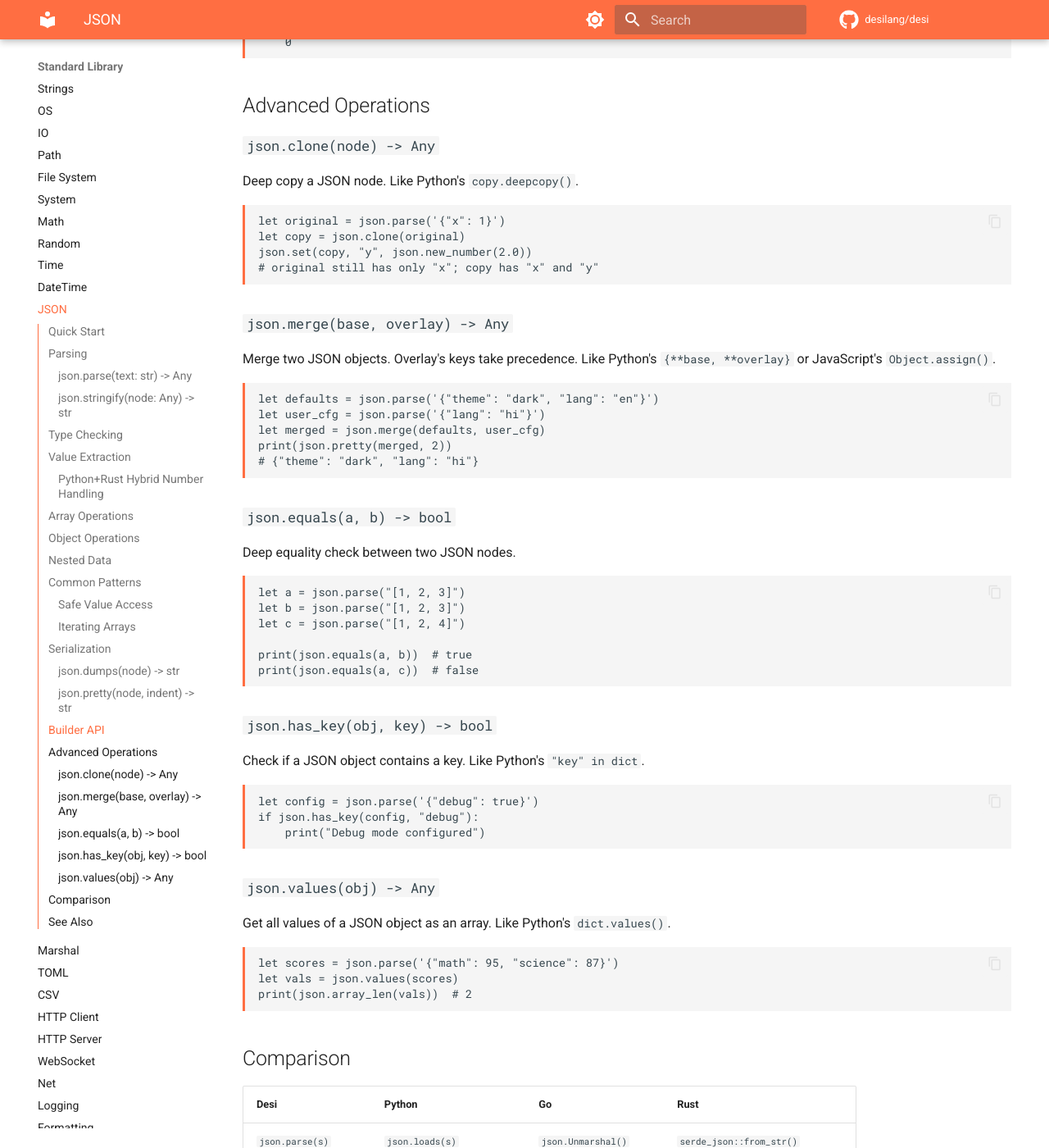
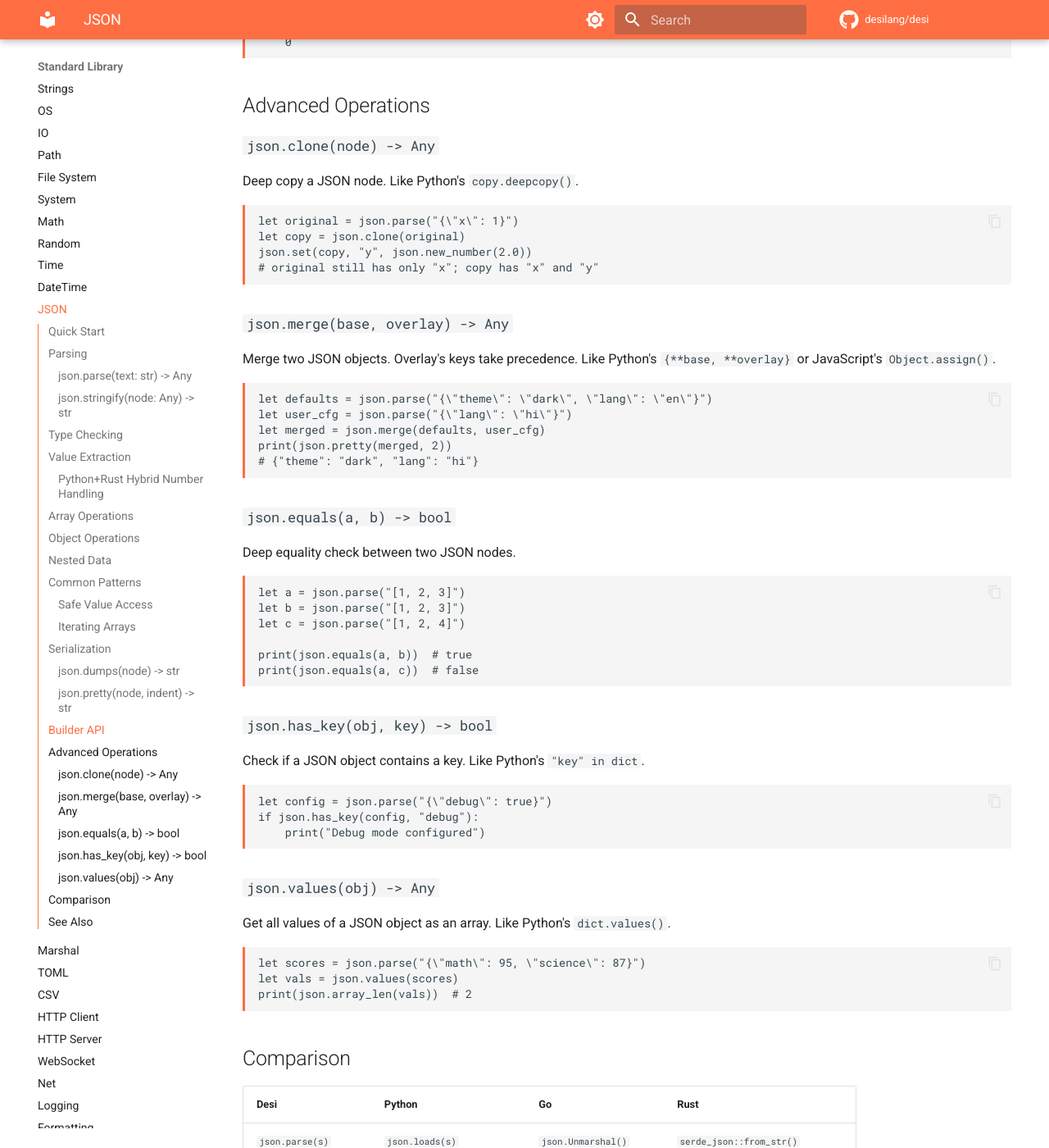
Before and after one commit to desilang/desi, an MkDocs documentation site: the page built from book/docs/stdlib/json.md, in a window 1280 px wide and 1400 px high, scrolled down 5927 px. Shown: the whole window at 82% size. Built offline with MkDocs 1.6.1 and Material for MkDocs 9.7.7, drawn with Linux system fonts in a browser that asks for light colours; comment, search, counter and statistics services are not loaded; the version menu is left out; some of the changed text lies outside the part shown.

````diff
--- a/book/docs/stdlib/json.md
+++ b/book/docs/stdlib/json.md
@@ -8,7 +8,7 @@ The `json` module provides functions for parsing and manipulating JSON data. It
 import json
 
 # Parse JSON
-let data = json.parse('{"name": "desi", "version": 1}')
+let data = json.parse("{\"name\": \"desi\", \"version\": 1}")
 
 # Access values
 let name = json.object_get(data, "name")
@@ -131,7 +131,7 @@ print(json.get_int(elem))         # 20
 | `object_get(obj, key)` | `Any` | Get value by key |
 
 ```desi
-let json_str = '{"name": "alice", "age": 30}'
+let json_str = "{\"name\": \"alice\", \"age\": 30}"
 let obj = json.parse(json_str)
 
 print(json.object_len(obj))       # 2
@@ -145,7 +145,7 @@ print(json.get_string(name))      # alice
 Access nested objects and arrays by chaining operations:
 
 ```desi
-let json_str = '{"users": [{"name": "alice"}, {"name": "bob"}]}'
+let json_str = "{\"users\": [{\"name\": \"alice\"}, {\"name\": \"bob\"}]}"
 let data = json.parse(json_str)
 
 let users = json.object_get(data, "users")
@@ -199,7 +199,7 @@ print(json.dumps(obj))  # {"name":"desi","version":1}
 Pretty-print JSON with indentation. Like Python's `json.dumps(data, indent=2)`.
 
 ```desi
-let json_str = '{"name": "alice", "scores": [100, 95, 87]}'
+let json_str = "{\"name\": \"alice\", \"scores\": [100, 95, 87]}"
 let data = json.parse(json_str)
 print(json.pretty(data, 2))
 # {
@@ -254,7 +254,7 @@ def main() -> int:
 Deep copy a JSON node. Like Python's `copy.deepcopy()`.
 
 ```desi
-let original = json.parse('{"x": 1}')
+let original = json.parse("{\"x\": 1}")
 let copy = json.clone(original)
 json.set(copy, "y", json.new_number(2.0))
 # original still has only "x"; copy has "x" and "y"
@@ -266,8 +266,8 @@ Merge two JSON objects. Overlay's keys take precedence.
 Like Python's `{**base, **overlay}` or JavaScript's `Object.assign()`.
 
 ```desi
-let defaults = json.parse('{"theme": "dark", "lang": "en"}')
-let user_cfg = json.parse('{"lang": "hi"}')
+let defaults = json.parse("{\"theme\": \"dark\", \"lang\": \"en\"}")
+let user_cfg = json.parse("{\"lang\": \"hi\"}")
 let merged = json.merge(defaults, user_cfg)
 print(json.pretty(merged, 2))
 # {"theme": "dark", "lang": "hi"}
@@ -291,7 +291,7 @@ print(json.equals(a, c))  # false
 Check if a JSON object contains a key. Like Python's `"key" in dict`.
 
 ```desi
-let config = json.parse('{"debug": true}')
+let config = json.parse("{\"debug\": true}")
 if json.has_key(config, "debug"):
     print("Debug mode configured")
 ```
@@ -301,7 +301,7 @@ if json.has_key(config, "debug"):
 Get all values of a JSON object as an array. Like Python's `dict.values()`.
 
 ```desi
-let scores = json.parse('{"math": 95, "science": 87}')
+let scores = json.parse("{\"math\": 95, \"science\": 87}")
 let vals = json.values(scores)
 print(json.array_len(vals))  # 2
 ```
````
Also changed, not shown: book/docs/language/strings.md (+3 -2 lines), book/docs/language/types.md (+1 -1 lines), book/docs/stdlib/fs.md (+4 -2 lines).
